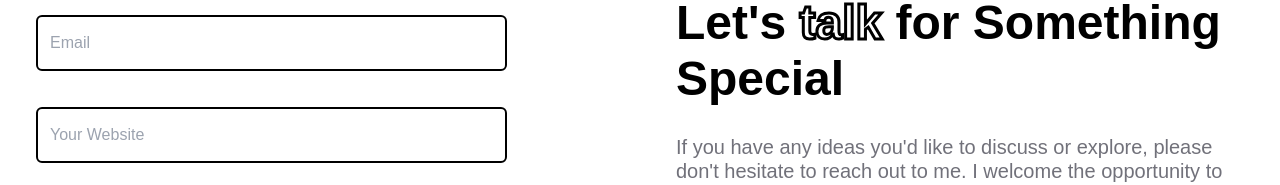
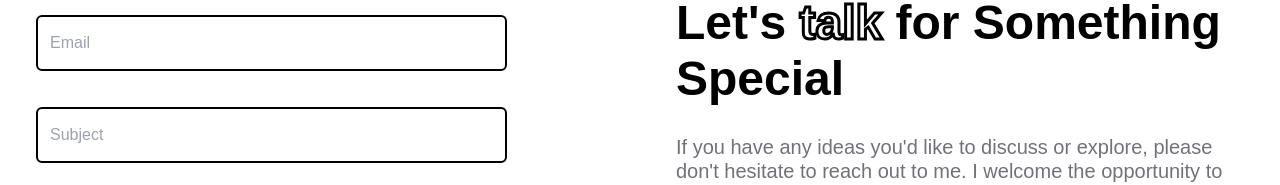
Before and after one commit to Neo-Cicada/My-portfolio, a React (Vite) app: page / in a window 1280 px wide. Shown: the part 3911-4096 px from the top of the page. Built offline with nearby package versions, Linux system fonts and the light colour scheme.

Commit message:
change placeholder

```diff
--- a/src/components/pages/Email.jsx
+++ b/src/components/pages/Email.jsx
@@ -7,7 +7,7 @@ export default function Email() {
         <div className='flex flex-col justify-start px-9 md:w-1/2 gap-y-9'>
           <input type="text" placeholder="Name" class=" md:w-[83%] h-[56px] border-2 border-black rounded-md py-2 px-3 focus:border hover:boder" />
           <input type="text" placeholder="Email" class="md:w-[83%] h-[56px] border-2 border-black rounded-md py-2 px-3 focus:border hover:boder" />
-          <input type="text" placeholder="Your Website" class="md:w-[83%] h-[56px] border-2 border-black rounded-md py-2 px-3 focus:border hover:boder" />
+          <input type="text" placeholder="Subject" class="md:w-[83%] h-[56px] border-2 border-black rounded-md py-2 px-3 focus:border hover:boder" />
           <textarea placeholder='Message' className='min-h md:w-[83%] h-[140px] md:min-h-[140px] md:max-h-[140px] border-2 border-black rounded-md py-2 px-3 focus:border hover:boder' />
           <div className='flex justify-start'>
             <button className='bg-black w-[173px] text-white h-[56px] rounded font-extrabold leading-display tracking-display'>Get in touch</button>
```
